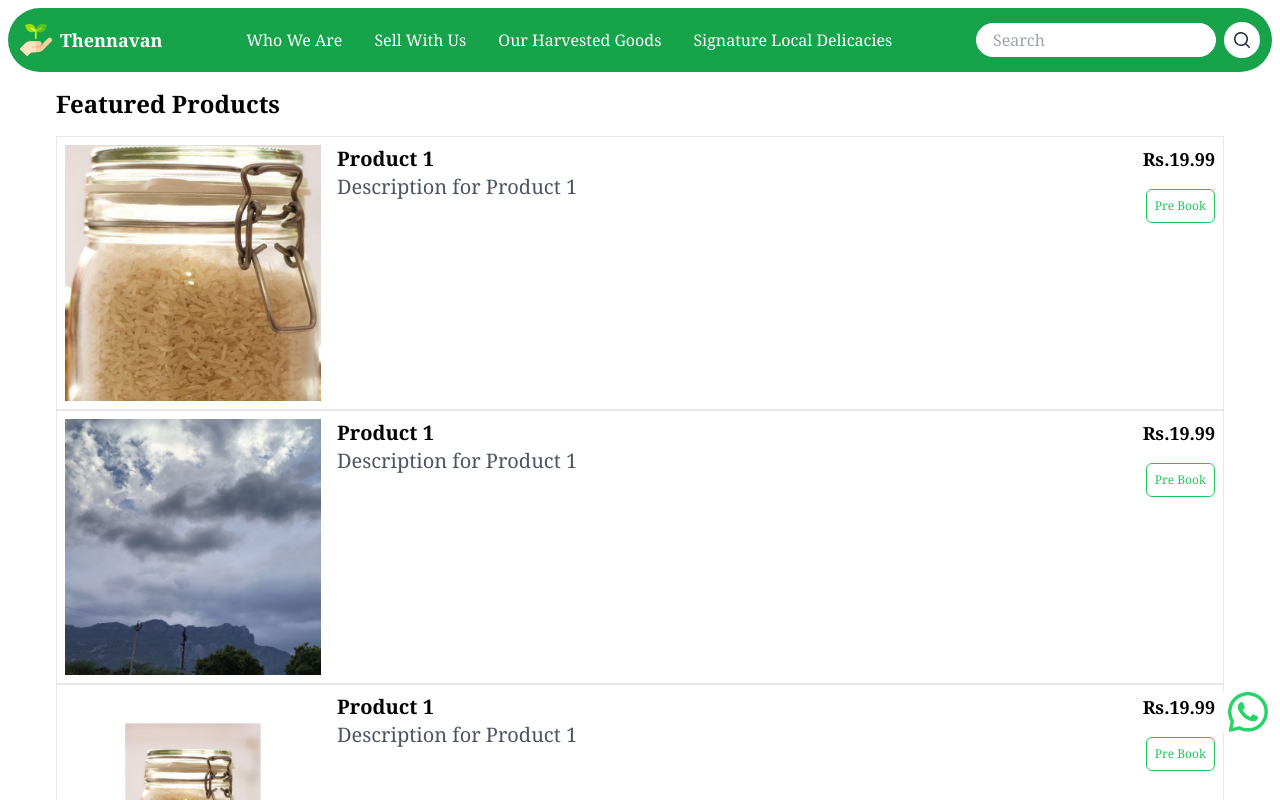
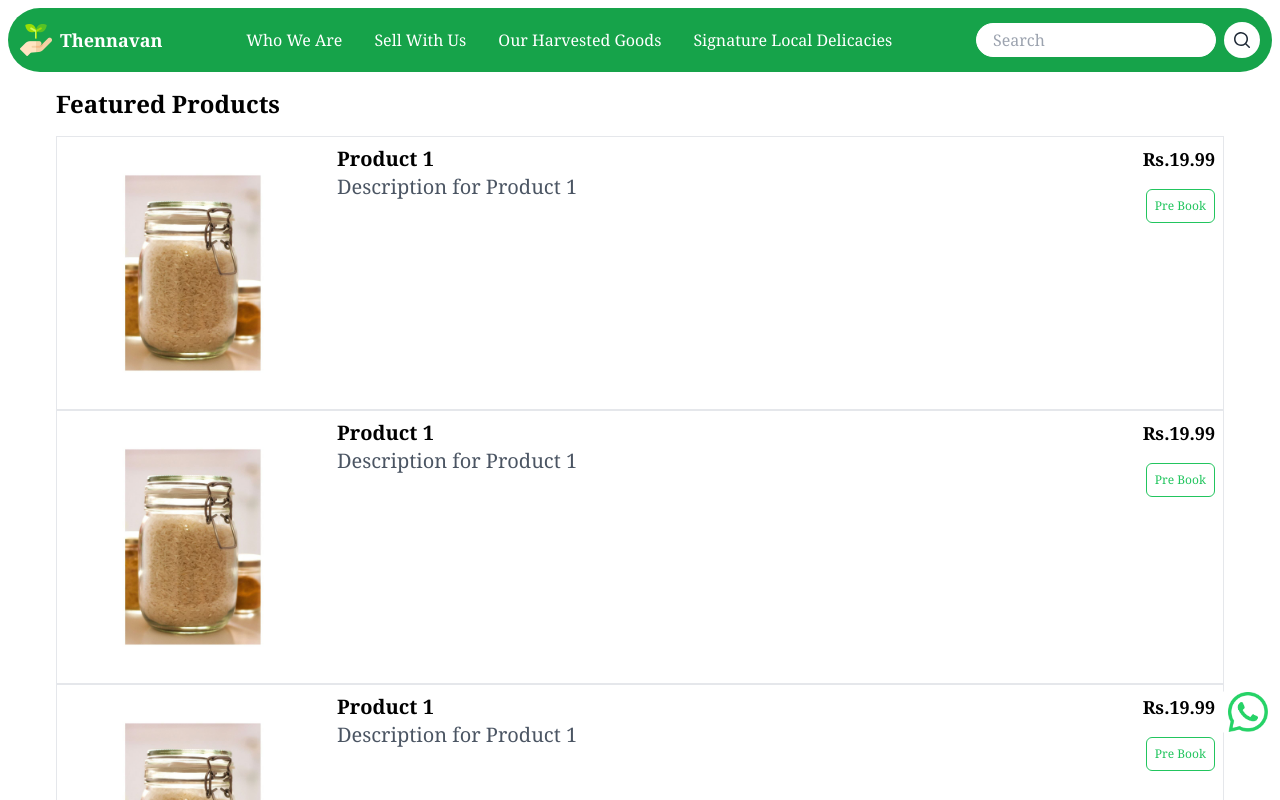
Before and after one commit to GayathriCodes2/THENNAVAN-UI, a Next.js app: page /fromfarmersproducts in a window 1280 px wide. Shown: the top 800 px of the page. Built offline with nearby package versions, Linux system fonts and the light colour scheme.

Commit message:
updated product card

```diff
--- a/app/fromfarmersproducts/page.jsx
+++ b/app/fromfarmersproducts/page.jsx
@@ -5,14 +5,14 @@ import ProductCard from "@components/productcard";
 const products = [
   {
     id: 1,
-    imageUrl: '/6.jpg',
+    imageUrl: '/8.jpg',
     heading: 'Product 1',
     description: 'Description for Product 1',
     price: 19.99,
     buyNowLink: "https://wa.me/9092993545?text=I'm%20interested%20in%20your%20product%20for%20sale",
   },{
     id: 1,
-    imageUrl: '/7.jpg',
+    imageUrl: '/8.jpg',
     heading: 'Product 1',
     description: 'Description for Product 1',
     price: 19.99,
@@ -26,21 +26,21 @@ const products = [
     buyNowLink: 'https://example.com/buy/product1',
   },{
     id: 1,
-    imageUrl: '/7.jpg',
+    imageUrl: '/8.jpg',
     heading: 'Product 1',
     description: 'Description for Product 1',
     price: 19.99,
     buyNowLink: 'https://example.com/buy/product1',
   },{
     id: 1,
-    imageUrl: '/6.jpg',
+    imageUrl: '/8.jpg',
     heading: 'Product 1',
     description: 'Description for Product 1',
     price: 19.99,
     buyNowLink: 'https://example.com/buy/product1',
   },{
     id: 1,
-    imageUrl: '/7.jpg',
+    imageUrl: '/8.jpg',
     heading: 'Product 1',
     description: 'Description for Product 1',
     price: 19.99,
```
